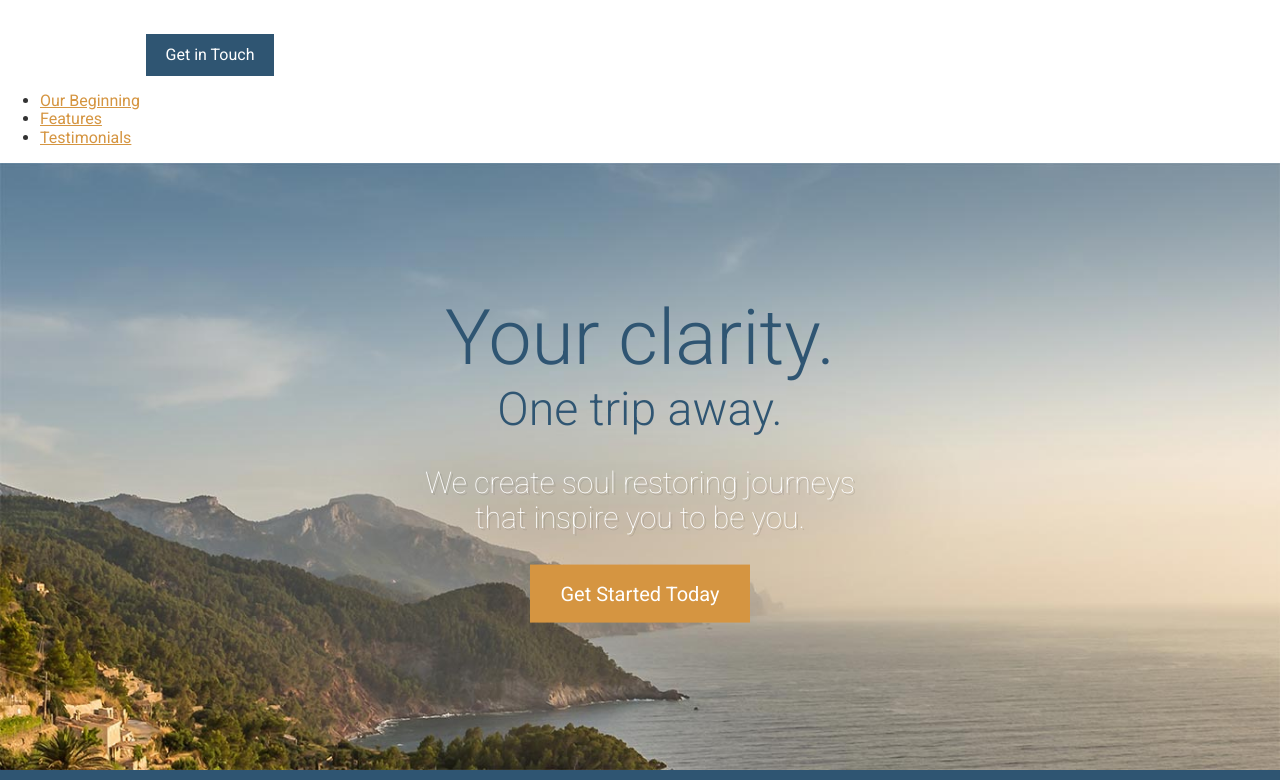
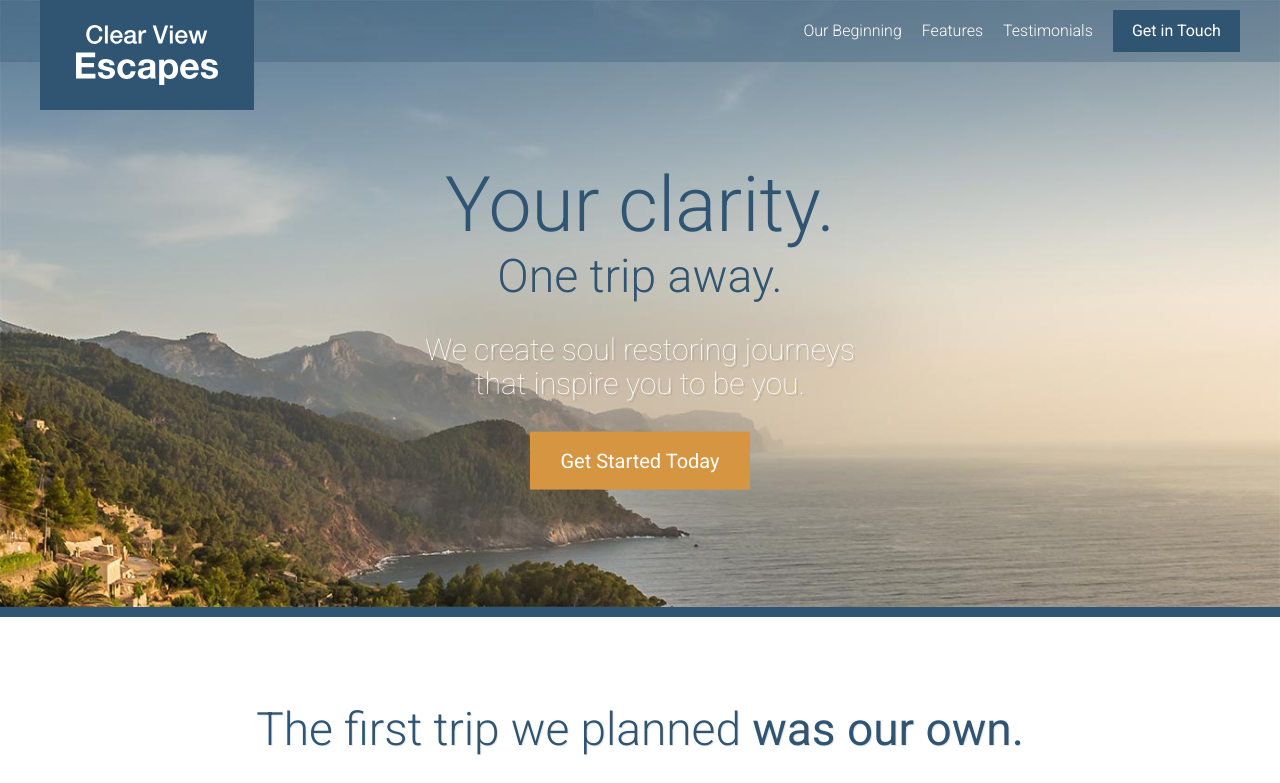
Before and after one commit to Czaroos/travel-agency-site, a website: page app/index.html in a window 1280 px wide. Shown: the top 783 px of the page. Drawn offline with Linux system fonts and the light colour scheme.

Commit message:
Done css part of header.

```diff
--- a/app/assets/styles/modules/_headline.css
+++ b/app/assets/styles/modules/_headline.css
@@ -2,6 +2,7 @@
   color: $mainBlue;
   font-weight: 300;
   font-size: 1.9rem;
+	text-shadow: 1px 1px 0 rgba(0, 0, 0, .1);
 
   @mixin atSmall {
     font-size: 2.875rem;
@@ -28,10 +29,6 @@
   margin-right: auto;
 }
 
-&--light {
-  font-weight: 100;
-}
-
 strong {
   font-weight: 400;
 }
--- a/app/assets/styles/modules/_large-hero.css
+++ b/app/assets/styles/modules/_large-hero.css
@@ -7,12 +7,17 @@
 	}
 
 	&__text-content {
+	padding-top: 88px;
 	position: absolute;
 	top: 50%;
 	transform: translateY(-50%);
 	left: 0;
 	width: 100%;
 	text-align: center;
+
+	@mixin atMedium {
+			padding-top: 60px;
+	}
 }
 
 	&__title {
--- a/app/assets/styles/modules/_page-section.css
+++ b/app/assets/styles/modules/_page-section.css
@@ -2,14 +2,14 @@
   padding: 1.2rem 0;
 
   @mixin atMedium {
-  padding: 4.5rem 0;
+  padding: 3rem 0;
   }
 
   &--no-b-padding-until-medium {
     padding-bottom: 0;
 
     @mixin atMedium {
-      padding-bottom: 4.5rem;
+      padding-bottom: 3rem;
     }
   }
 
@@ -17,7 +17,7 @@
     padding-bottom: 0;
 
     @mixin atLarge {
-      padding-bottom: 4.5rem;
+      padding-bottom: 3rem;
     }
   }
 
--- /dev/null
+++ b/app/assets/styles/modules/_primary-nav.css
@@ -0,0 +1,26 @@
+.primary-nav {
+
+  &--pull-right {
+    float: right;
+  }
+
+  ul {
+    margin: 0;
+    padding: 0;
+    @mixin clearfix;
+  }
+
+  li {
+    list-style: none;
+    float: left;
+    padding-right: 20px;
+  }
+
+  a {
+    color: #FFF;
+    text-decoration: none;
+    font-weight: 300;
+    display: block;
+    padding: 12px 0;
+  }
+}
--- /dev/null
+++ b/app/assets/styles/modules/_site-header.css
@@ -0,0 +1,55 @@
+.site-header {
+  padding: 10px 0;
+  position: absolute;
+  width: 100%;
+  z-index: 2;
+
+
+  @mixin atMedium {
+    background-color: rgba($mainBlue, .3);
+  }
+
+  &__btn-container {
+    float: right;
+  }
+
+  &__logo {
+    position: absolute;
+    top: 0;
+    left: 50%;
+    transform: translateX(-50%) scale(.8);
+    transform-origin: 50% 0%;
+    background-color: $mainBlue;
+    padding: 25px 36px;
+
+    @mixin atMedium {
+      left: auto;
+      transform: translateX(0);
+    }
+  }
+
+  &__logo__graphic {
+    text-indent: -9999px;
+  }
+
+  &__menu-icon {
+    width: 20px;
+    height: 20px;
+    background-color: #FFF;
+    position: absolute;
+    top: 10px;
+    right: 10px;
+
+    @mixin atMedium {
+      display: none;
+    }
+  }
+
+  &__menu-content {
+    display: none;
+
+    @mixin atMedium {
+      display: block;
+    }
+  }
+}
--- a/app/assets/styles/styles.css
+++ b/app/assets/styles/styles.css
@@ -14,3 +14,5 @@
 @import "modules/_testimonial-item";
 @import "modules/_sprite";
 @import "modules/_site-footer";
+@import "modules/_site-header";
+@import "modules/_primary-nav";
--- a/app/index.html
+++ b/app/index.html
@@ -1,5 +1,6 @@
 <!DOCTYPE html>
 <html>
+
 <head>
   <meta name="viewport" content="width=device-width, initial-scale=1" />
   <link href='https://fonts.googleapis.com/css?family=Roboto:400,100,300,500,700' rel='stylesheet' type='text/css'>
@@ -7,20 +8,33 @@
   <meta name="keywords" content="Travel planning, travel bundles, travel escapes, affordable travel">
   <meta name="description" content="Your clarity. One trip away. We create soul restoring journeys that inspire you to be you.">
 
-  <link rel = "stylesheet" href = "temp/styles/styles.css">
+  <link rel="stylesheet" href="temp/styles/styles.css">
 
 </head>
+
 <body>
-  <header>
-    <img src="assets/images/icons/clear-view-escapes.svg">
-    <a href="#" class = "btn">Get in Touch</a>
-    <nav>
+  <header class="site-header">
+    <div class="wrapper">
+      <div class="site-header__logo">
+        <div class="site-header__logo__graphic icon icon--clear-view-escapes">Clear View Escapes</div>
+      </div>
+
+<div class="site-header__menu-icon"></div>
+
+
+      <div class="site-header__menu-content">
+        <div class="site-header__btn-container">
+          <a href="#" class="btn">Get in Touch</a>
+        </div>
+        <nav class="primary-nav primary-nav--pull-right">
           <ul>
             <li><a href="#our-beginning">Our Beginning</a></li>
             <li><a href="#features">Features</a></li>
             <li><a href="#testimonials">Testimonials</a></li>
           </ul>
         </nav>
+      </div>
+    </div>
   </header>
 
   <div class="large-hero">
@@ -30,20 +44,20 @@
       <source srcset="assets/images/hero--small.jpg 990w, assets/images/hero--small-hi-dpi.jpg 1980w" media="(min-width: 640px)">
       <img srcset="assets/images/hero--smaller.jpg 640w, assets/images/hero--smaller-hi-dpi.jpg 1280w" alt="Coastal view of ocean and mountains" class="large-hero__image">
     </picture>
-	<div class = "large-hero__text-content">
+    <div class="large-hero__text-content">
       <div class="wrapper">
-  		<h1 class = "large-hero__title">Your clarity.</h1>
-  		<h2 class = "large-hero__subtitle">One trip away.</h2>
-  		<p class = "large-hero__description">We create soul restoring journeys that inspire you to be you.</p>
-  		<p><a href="#" class = "btn btn--orange btn--large">Get Started Today</a></p>
+        <h1 class="large-hero__title">Your clarity.</h1>
+        <h2 class="large-hero__subtitle">One trip away.</h2>
+        <p class="large-hero__description">We create soul restoring journeys that inspire you to be you.</p>
+        <p><a href="#" class="btn btn--orange btn--large">Get Started Today</a></p>
       </div>
     </div>
   </div>
 
   <div id="our-beginning" class="page-section">
     <div class="wrapper">
-      <h2 class="headline headline--centered headline--light headline--b-margin-small">The first trip we planned <strong>was our own.</strong></h2>
-      <h3 class="headline headline--centered headline--orange headline--small headline--narrow headline--light headline--b-margin-large">Ever since, we&rsquo;ve been working to make travel <strong>better for everyone.</strong></h3>
+      <h2 class="headline headline--centered headline--b-margin-small">The first trip we planned <strong>was our own.</strong></h2>
+      <h3 class="headline headline--centered headline--orange headline--small headline--narrow headline--b-margin-large">Ever since, we&rsquo;ve been working to make travel <strong>better for everyone.</strong></h3>
 
       <div class="wrapper wrapper--medium wrapper--b-margin">
         <img sizes="(min-width: 970px) 976px, 100vw" srcset="assets/images/first-trip-low-res.jpg 565w, assets/images/first-trip.jpg 976w, assets/images/first-trip-hi-dpi.jpg 1952w" alt="Couple walking down a street.">
@@ -60,9 +74,12 @@
         <div class="row__medium-8 row__medium-8--smaller">
           <div class="generic-content-container">
             <h2 class="headline headline--no-t-margin">Here&rsquo;s how we got started&hellip;</h2>
-            <p>Lorem ipsum dolor sit amet, consectetur adipisicing elit, sed do eiusmod tempor incididunt ut labore et dolore magna aliqua. Ut enim ad minim veniam, <a href="#">quis nostrud exercitation</a> ullamco laboris nisi ut aliquip ex ea commodo consequat. Duis aute irure dolor in reprehenderit in voluptate velit esse cillum dolore eu fugiat nulla pariatur. Excepteur sint occaecat cupidatat non proident, sunt in culpa qui officia deserunt mollit anim id est laborum.</p>
-            <p>Duis aute irure dolor in <strong>reprehenderit in</strong> voluptate velit esse cillum dolore eu fugiat nulla pariatur. Excepteur sint occaecat cupidatat non proident, sunt in culpa qui officia deserunt mollit anim id est laborum. Lorem ipsum dolor sit amet, consectetur adipisicing elit, sed do eiusmod tempor incididunt ut labore et dolore magna aliqua.</p>
-            <p>Duis aute irure dolor in reprehenderit in voluptate velit esse cillum dolore eu fugiat nulla pariatur. Excepteur sint occaecat cupidatat non proident, sunt in culpa qui officia deserunt mollit anim id est laborum velit esse cillum <strong>dolore eu fugiat.</strong></p>
+            <p>Lorem ipsum dolor sit amet, consectetur adipisicing elit, sed do eiusmod tempor incididunt ut labore et dolore magna aliqua. Ut enim ad minim veniam, <a href="#">quis nostrud exercitation</a> ullamco laboris nisi ut aliquip ex ea
+              commodo consequat. Duis aute irure dolor in reprehenderit in voluptate velit esse cillum dolore eu fugiat nulla pariatur. Excepteur sint occaecat cupidatat non proident, sunt in culpa qui officia deserunt mollit anim id est laborum.</p>
+            <p>Duis aute irure dolor in <strong>reprehenderit in</strong> voluptate velit esse cillum dolore eu fugiat nulla pariatur. Excepteur sint occaecat cupidatat non proident, sunt in culpa qui officia deserunt mollit anim id est laborum.
+              Lorem ipsum dolor sit amet, consectetur adipisicing elit, sed do eiusmod tempor incididunt ut labore et dolore magna aliqua.</p>
+            <p>Duis aute irure dolor in reprehenderit in voluptate velit esse cillum dolore eu fugiat nulla pariatur. Excepteur sint occaecat cupidatat non proident, sunt in culpa qui officia deserunt mollit anim id est laborum velit esse cillum
+              <strong>dolore eu fugiat.</strong></p>
           </div>
         </div>
       </div>
@@ -120,7 +137,8 @@
             <img sizes="160px" class="testimonial-item__photo" srcset="assets/images/testimonial-jane.jpg 160w, assets/images/testimonial-jane-hi-dpi 320w.jpg" alt="Jane Doe">
             <h3 class="testimonial-item__title">Jane Doe</h3>
             <h4 class="testimonial-item__subtitle">9 Time Escaper</h4>
-            <p>&ldquo;Duis aute irure dolor in reprehenderit in voluptate velit esse cillum dolore eu fugiat nulla pariatur. Excepteur sint occaecat cupidatat non proident, sunt in culpa qui officia deserunt mollit anim id est laborum. Lorem ipsum dolor sit amet, consectetur adipisicing elit, sed do eiusmod tempor incididunt ut labore et dolore magna aliqua.&rdquo;</p>
+            <p>&ldquo;Duis aute irure dolor in reprehenderit in voluptate velit esse cillum dolore eu fugiat nulla pariatur. Excepteur sint occaecat cupidatat non proident, sunt in culpa qui officia deserunt mollit anim id est laborum. Lorem ipsum
+              dolor sit amet, consectetur adipisicing elit, sed do eiusmod tempor incididunt ut labore et dolore magna aliqua.&rdquo;</p>
           </div>
         </div>
 
@@ -129,7 +147,8 @@
             <img sizes="160px" class="testimonial-item__photo" srcset="assets/images/testimonial-john.jpg 160w, assets/images/testimonial-john-hi-dpi 320w.jpg" alt="John Smith">
             <h3 class="testimonial-item__title">John Smith</h3>
             <h4 class="testimonial-item__subtitle">4 Time Escaper</h4>
-            <p>&ldquo;Duis aute irure dolor in reprehenderit in voluptate velit esse cillum dolore eu fugiat nulla pariatur. Excepteur sint occaecat cupidatat non proident, sunt in culpa qui officia deserunt mollit anim id est laborum. Lorem ipsum dolor sit amet, consectetur.&rdquo;</p>
+            <p>&ldquo;Duis aute irure dolor in reprehenderit in voluptate velit esse cillum dolore eu fugiat nulla pariatur. Excepteur sint occaecat cupidatat non proident, sunt in culpa qui officia deserunt mollit anim id est laborum. Lorem ipsum
+              dolor sit amet, consectetur.&rdquo;</p>
           </div>
         </div>
 
@@ -138,7 +157,8 @@
             <img sizes="160px" class="testimonial-item__photo" srcset="assets/images/testimonial-cat.jpg 160w, assets/images/testimonial-cat-hi-dpi.jpg 320w" alt="Cat McKitty">
             <h3 class="testimonial-item__title">Cat McKitty</h3>
             <h4 class="testimonial-item__subtitle">6 Time Escaper</h4>
-            <p>&ldquo;Duis aute irure dolor in reprehenderit in voluptate velit esse cillum dolore eu fugiat nulla pariatur. Excepteur sint occaecat cupidatat non proident, sunt in culpa qui officia deserunt mollit anim id est laborum. Lorem ipsum dolor sit amet, consectetur adipisicing elit, sed do eiusmod tempor incididunt ut.&rdquo;</p>
+            <p>&ldquo;Duis aute irure dolor in reprehenderit in voluptate velit esse cillum dolore eu fugiat nulla pariatur. Excepteur sint occaecat cupidatat non proident, sunt in culpa qui officia deserunt mollit anim id est laborum. Lorem ipsum
+              dolor sit amet, consectetur adipisicing elit, sed do eiusmod tempor incididunt ut.&rdquo;</p>
           </div>
         </div>
       </div>
@@ -147,8 +167,9 @@
 
   <footer class="site-footer">
     <div class="wrapper">
-      <p><span class="site-footer__text">Copyright &copy; 2016 Clear View Escapes. All rights reserved.</span> <a href="#" class = "btn btn--orange">Get in Touch</a></p>
+      <p><span class="site-footer__text">Copyright &copy; 2018 Clear View Escapes. All rights reserved.</span> <a href="#" class="btn btn--orange">Get in Touch</a></p>
     </div>
   </footer>
 </body>
+
 </html>
--- a/app/temp/styles/styles.css
+++ b/app/temp/styles/styles.css
@@ -378,6 +378,7 @@ a {
 	}
 
 .large-hero__text-content {
+	padding-top: 88px;
 	position: absolute;
 	top: 50%;
 	-webkit-transform: translateY(-50%);
@@ -386,6 +387,13 @@ a {
 	width: 100%;
 	text-align: center;
 }
+
+@media (min-width: 800px) {
+
+.large-hero__text-content {
+			padding-top: 60px
+}
+	 }
 
 .large-hero__title {
 	font-weight: 300;
@@ -518,7 +526,7 @@ a {
 @media (min-width: 800px) {
 
 .page-section {
-  padding: 4.5rem 0
+  padding: 3rem 0
 }
 	 }
 
@@ -529,7 +537,7 @@ a {
 @media (min-width: 800px) {
 
 .page-section--no-b-padding-until-medium {
-      padding-bottom: 4.5rem
+      padding-bottom: 3rem
   }
 	 }
 
@@ -540,7 +548,7 @@ a {
 @media (min-width: 1010px) {
 
 .page-section--no-b-padding-until-large {
-      padding-bottom: 4.5rem
+      padding-bottom: 3rem
   }
 	 }
 
@@ -565,6 +573,7 @@ a {
   color: #2f5572;
   font-weight: 300;
   font-size: 1.9rem;
+	text-shadow: 1px 1px 0 rgba(0, 0, 0, .1);
 
 }
 
@@ -599,10 +608,6 @@ a {
   max-width: 500px;
   margin-left: auto;
   margin-right: auto;
-}
-
-.headline--light {
-  font-weight: 100;
 }
 
 .headline strong {
@@ -995,3 +1000,102 @@ Instead edit gulp/templates/sprite */
       margin-right: 1.4rem
   }
 	 }
+
+.site-header {
+  padding: 10px 0;
+  position: absolute;
+  width: 100%;
+  z-index: 2;
+}
+
+@media (min-width: 800px) {
+
+.site-header {
+    background-color: rgba(47,85,114, .3)
+}
+	 }
+
+.site-header__btn-container {
+    float: right;
+  }
+
+.site-header__logo {
+    position: absolute;
+    top: 0;
+    left: 50%;
+    -webkit-transform: translateX(-50%) scale(.8);
+            transform: translateX(-50%) scale(.8);
+    -webkit-transform-origin: 50% 0%;
+            transform-origin: 50% 0%;
+    background-color: #2f5572;
+    padding: 25px 36px;
+  }
+
+@media (min-width: 800px) {
+
+.site-header__logo {
+      left: auto;
+      -webkit-transform: translateX(0);
+              transform: translateX(0)
+  }
+	 }
+
+.site-header__logo__graphic {
+    text-indent: -9999px;
+  }
+
+.site-header__menu-icon {
+    width: 20px;
+    height: 20px;
+    background-color: #FFF;
+    position: absolute;
+    top: 10px;
+    right: 10px;
+  }
+
+@media (min-width: 800px) {
+
+.site-header__menu-icon {
+      display: none
+  }
+	 }
+
+.site-header__menu-content {
+    display: none;
+  }
+
+@media (min-width: 800px) {
+
+.site-header__menu-content {
+      display: block
+  }
+	 }
+
+.primary-nav--pull-right {
+    float: right;
+  }
+
+.primary-nav ul {
+    margin: 0;
+    padding: 0;
+  }
+
+.primary-nav ul::after {
+    content: "";
+    clear: both;
+    display: table;
+  }
+
+.primary-nav li {
+    list-style: none;
+    float: left;
+    padding-right: 20px;
+  }
+
+.primary-nav a {
+    color: #FFF;
+    text-decoration: none;
+    font-weight: 300;
+    display: block;
+    padding: 12px 0;
+  }
--- a/gulp/tasks/styles.js
+++ b/gulp/tasks/styles.js
@@ -4,11 +4,12 @@ autoprefixer = require('autoprefixer'),
 cssvars = require('postcss-simple-vars'),
 nested = require('postcss-nested'),
 cssImport = require('postcss-import'),
-mixins = require('postcss-mixins');
+mixins = require('postcss-mixins'),
+hexrgba = require('postcss-hexrgba');
 
 gulp.task('styles', function() {
 	return gulp.src('./app/assets/styles/styles.css')
-	.pipe(postcss([cssImport, mixins, cssvars, nested, autoprefixer]))
+	.pipe(postcss([cssImport, mixins, cssvars, nested, hexrgba,autoprefixer]))
 	.on('error', function(errorInfo){
 		console.log(errorInfo.toString());
 		this.emit('end');
--- a/package.json
+++ b/package.json
@@ -14,6 +14,7 @@
     "gulp-rename": "^1.4.0",
     "gulp-svg-sprite": "^1.5.0",
     "gulp-watch": "^5.0.1",
+    "postcss-hexrgba": "^1.0.1",
     "postcss-import": "^12.0.1",
     "postcss-mixins": "^6.2.0",
     "postcss-nested": "^4.1.0",
```
Also changed, not shown: webpack.config.js (added, +7 -0 lines), app/assets/scripts/App.js (added), 1 other file. Lines whose indentation alone changed are shown as unchanged.
